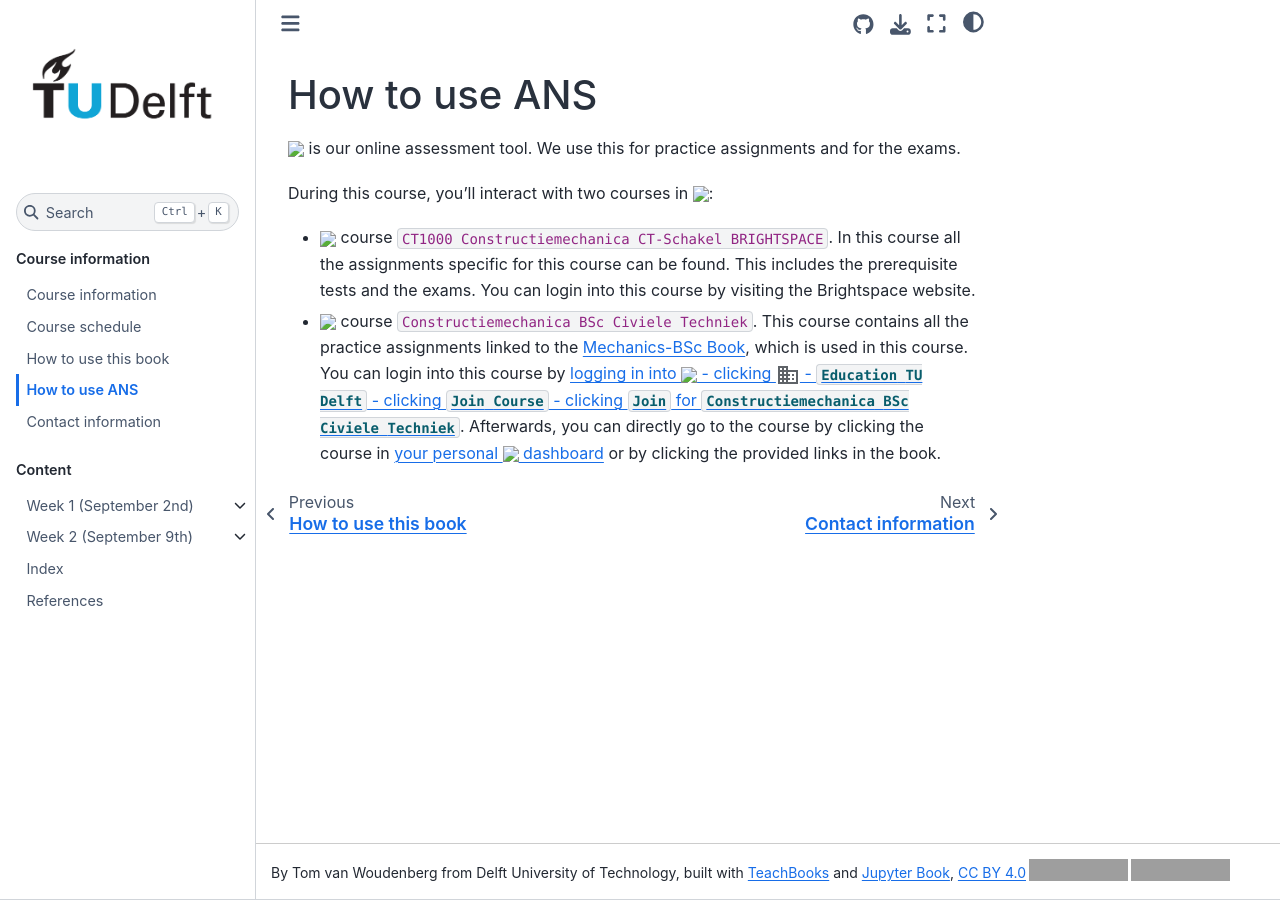
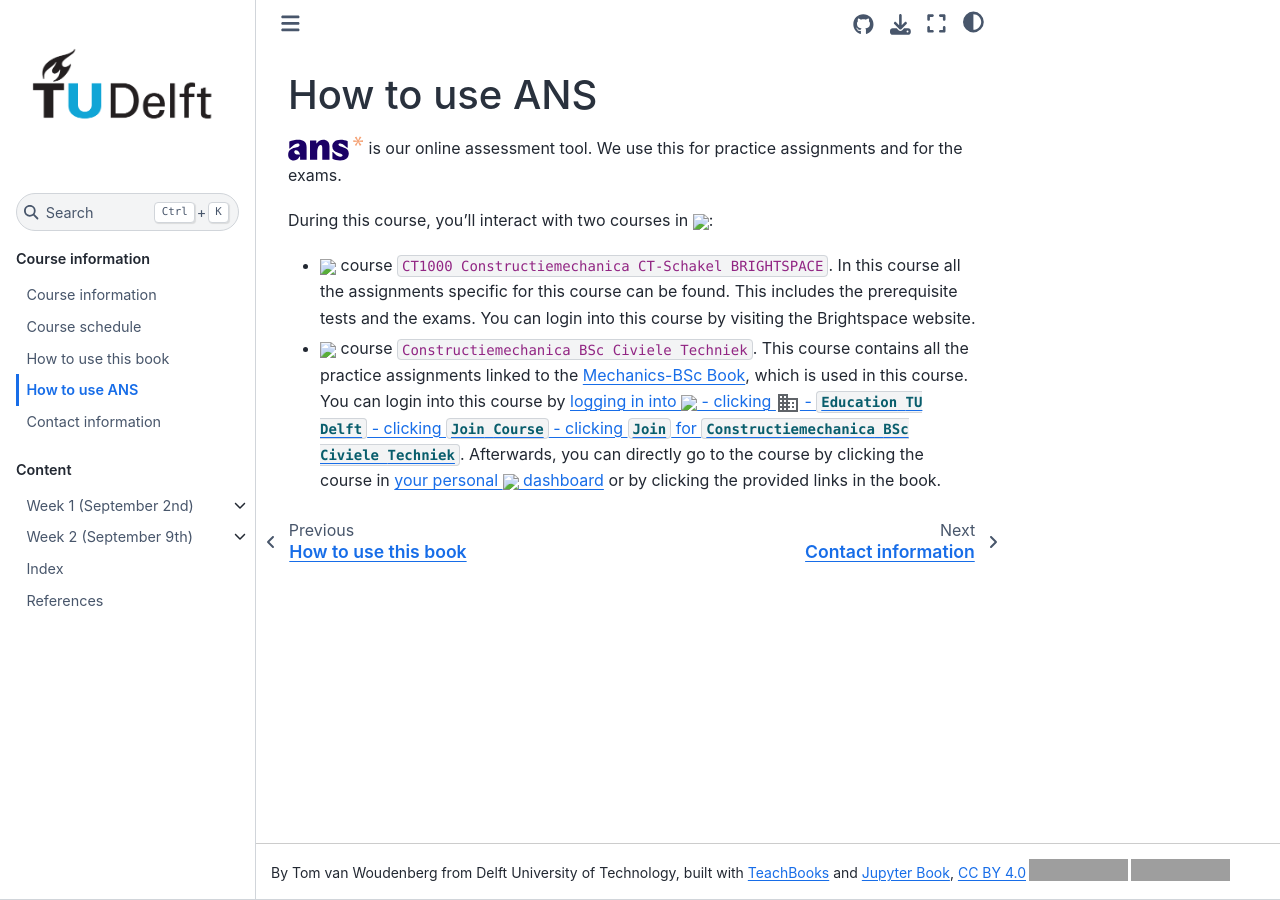
Before and after one commit to TeachBooks/bridging_mechanics, a Jupyter Book: the page built from book/ANS.md, in a window 1280 px wide. Built offline with Jupyter Book 1.0.4 settings and Sphinx 7.4.7 and the Sphinx Book theme 1.1.4, drawn with Linux system fonts in a browser that asks for light colours; pages that are not in the unit, such as notebooks, are missing from menus; comment, search, counter and statistics services are not loaded; grey boxes are pictures that could not be loaded.

Commit message:
Update ANS.md

```diff
--- a/book/ANS.md
+++ b/book/ANS.md
@@ -1,6 +1,6 @@
 # How to use ANS
 
-[<img height="12px" src="./figures/ANS.svg">](https://ans.app/) is our online assessment tool. We use this for practice assignments and for the exams.
+[![ANS](./figures/ANS.svg)](https://ans.app/) is our online assessment tool. We use this for practice assignments and for the exams.
 
 During this course, you'll interact with two courses in [<img height="12px" src="./figures/ANS.svg">](https://ans.app/):
 - [<img height="12px" src="./figures/ANS.svg">](https://ans.app/) course `CT1000 Constructiemechanica CT-Schakel BRIGHTSPACE`. In this course all the assignments specific for this course can be found. This includes the prerequisite tests and the exams. You can login into this course by visiting the Brightspace website.
```
